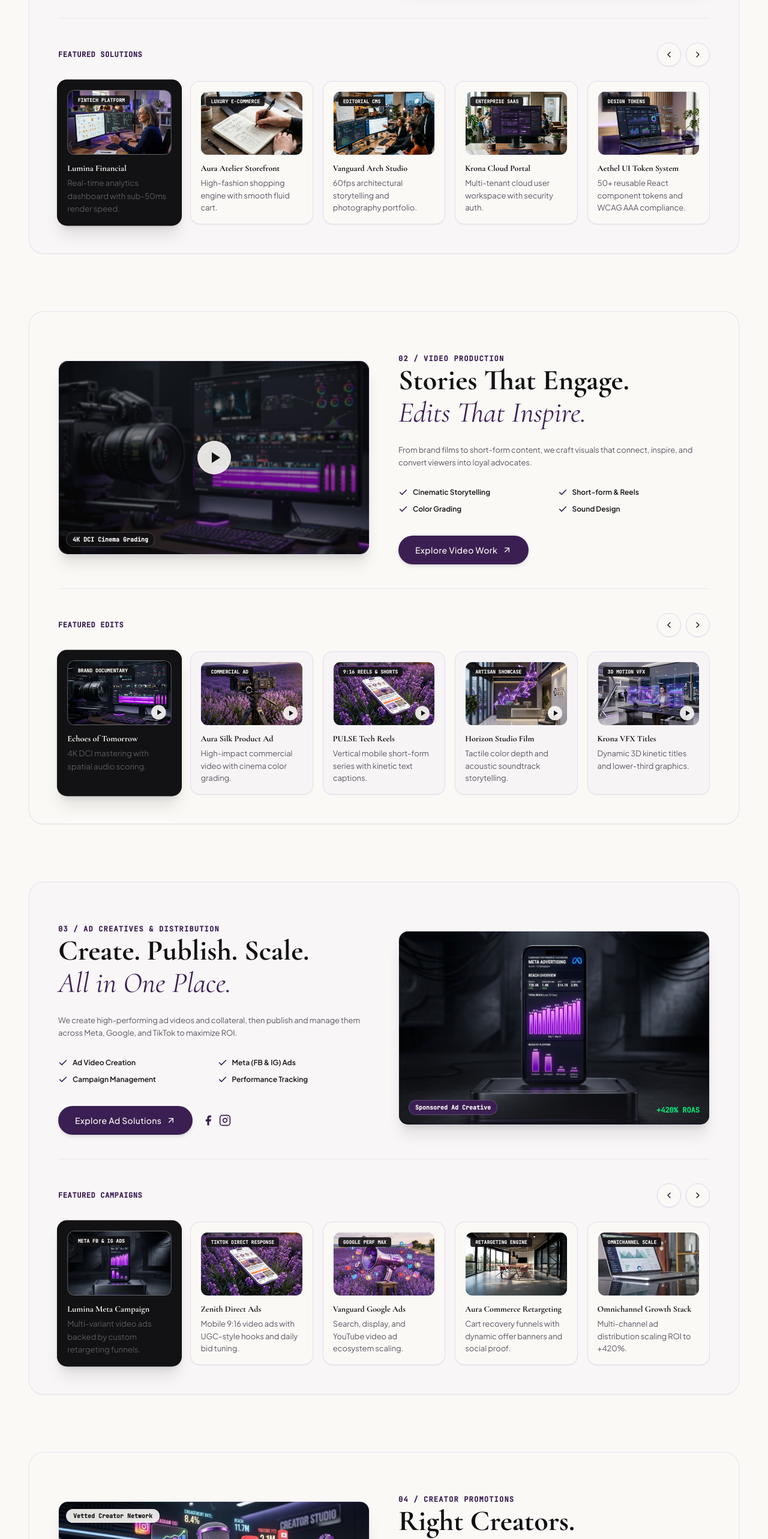
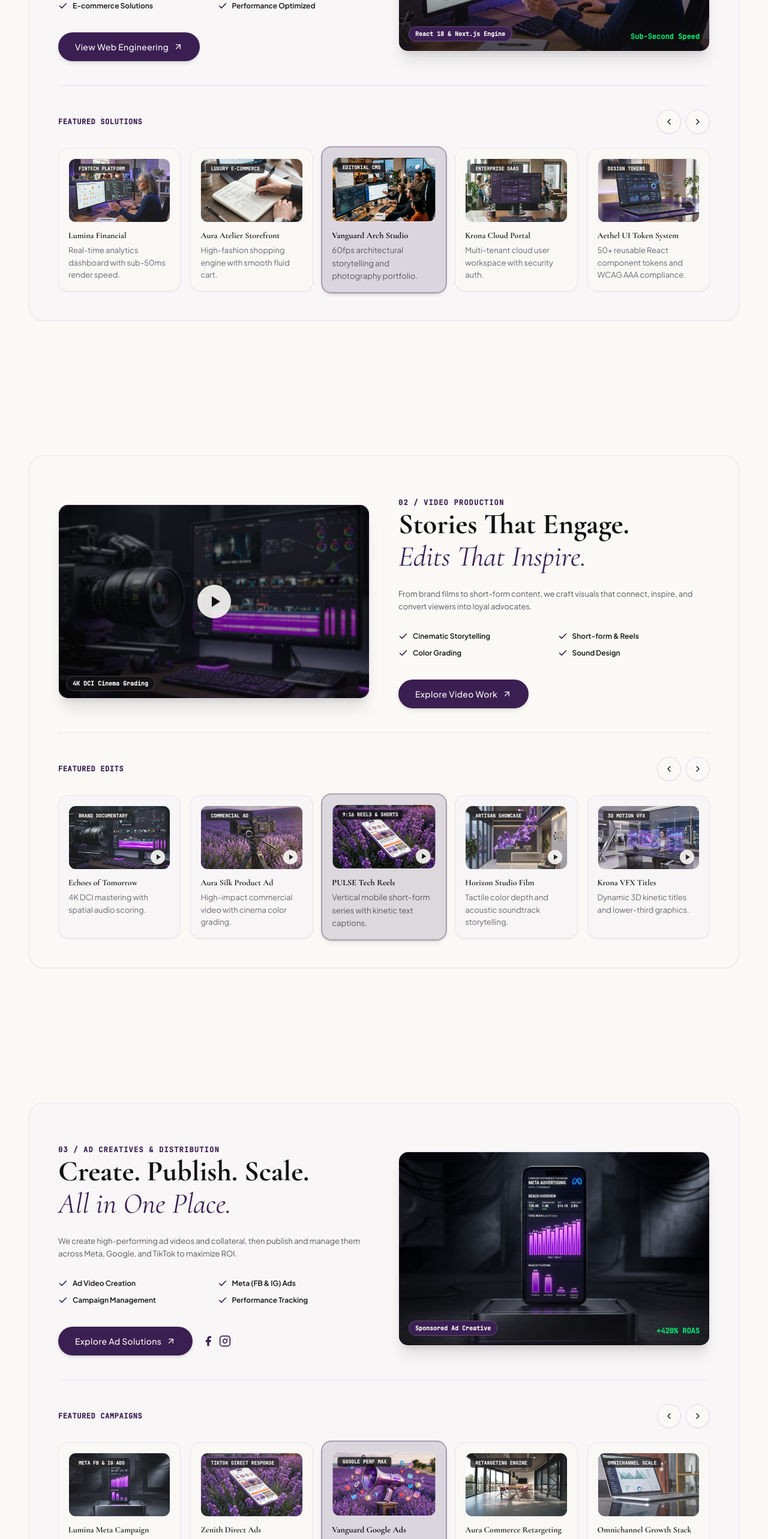
Before and after one commit to Krishna00s/Zenova, a React (Vite) app: page / in a window 1280 px wide. Shown: the part 2120-4686 px from the top of the page at 60% size. Built offline with nearby package versions, Linux system fonts and the light colour scheme.

Commit message:
fix: custom professional dropdown, high contrast craftsmanship card text, middle active carousel card with 25% subtle highlight, friendly email typography, and doubled section spacing

```diff
--- a/src/pages/LandingPage/chapters/ProudWorkChapter.tsx
+++ b/src/pages/LandingPage/chapters/ProudWorkChapter.tsx
@@ -18,11 +18,11 @@ import { scrollRevealCards } from '../../../animations/reveal';
 export const ProudWorkChapter: React.FC = () => {
   const containerRef = useRef<HTMLDivElement>(null);
 
-  // Carousel active indices for each section (5 cards each)
-  const [webIndex, setWebIndex] = useState(0);
-  const [videoIndex, setVideoIndex] = useState(0);
-  const [adIndex, setAdIndex] = useState(0);
-  const [promoIndex, setPromoIndex] = useState(0);
+  // Carousel active indices set to middle card (index 2 of 5) by default!
+  const [webIndex, setWebIndex] = useState(2);
+  const [videoIndex, setVideoIndex] = useState(2);
+  const [adIndex, setAdIndex] = useState(2);
+  const [promoIndex, setPromoIndex] = useState(2);
 
   useGSAP(() => {
     const cards = containerRef.current?.querySelectorAll('.showcase-card');
@@ -208,7 +208,7 @@ export const ProudWorkChapter: React.FC = () => {
   ];
 
   return (
-    <section ref={containerRef} className="relative w-full bg-soft-white text-near-black py-16 sm:py-20 md:py-28 space-y-16 sm:space-y-20 md:space-y-24">
+    <section ref={containerRef} className="relative w-full bg-soft-white text-near-black py-32 sm:py-44 md:py-56 space-y-32 sm:space-y-44 md:space-y-56">
       {/* 01 WEB ENGINEERING SHOWCASE */}
       <Container>
         <div className="showcase-card bg-warm-lavender/30 rounded-2xl sm:rounded-3xl p-6 sm:p-8 lg:p-12 border border-muted-lavender/60 space-y-8 sm:space-y-10 shadow-xs hover:shadow-2xl hover:border-deep-violet/30 transition-all duration-500">
@@ -304,7 +304,7 @@ export const ProudWorkChapter: React.FC = () => {
               </div>
             </div>
 
-            {/* 5-Card Interactive Carousel Grid */}
+            {/* 5-Card Carousel Grid with 25% Subtle Highlight on Middle Card */}
             <div className="grid grid-cols-1 sm:grid-cols-2 lg:grid-cols-5 gap-4">
               {webCards.map((card, idx) => {
                 const isActive = idx === webIndex;
@@ -313,24 +313,24 @@ export const ProudWorkChapter: React.FC = () => {
                     key={card.id}
                     to={card.link}
                     onClick={() => setWebIndex(idx)}
-                    className={`rounded-2xl p-4 transition-all duration-300 flex flex-col justify-between h-full border text-left ${
+                    className={`rounded-2xl p-4 transition-all duration-300 flex flex-col justify-between h-full border text-left cursor-pointer ${
                       isActive
-                        ? 'bg-near-black text-soft-white border-near-black shadow-xl scale-[1.02] z-10'
-                        : 'bg-soft-white text-near-black border-muted-lavender/80 hover:border-deep-violet/40 hover:-translate-y-1 shadow-xs'
+                        ? 'bg-[#3B1F52]/15 border-deep-violet/40 shadow-md ring-1 ring-deep-violet/30 scale-[1.02] z-10'
+                        : 'bg-soft-white/90 text-near-black border-muted-lavender/70 hover:border-deep-violet/30 hover:-translate-y-0.5 shadow-xs opacity-90'
                     }`}
                   >
                     <div className="space-y-3">
-                      <div className="aspect-[16/10] rounded-xl overflow-hidden relative border border-slate-200/40">
+                      <div className="aspect-[16/10] rounded-xl overflow-hidden relative border border-slate-200/50">
                         <img src={card.image} alt={card.title} className="w-full h-full object-cover object-center" />
-                        <div className="absolute top-2 left-2 px-2 py-0.5 rounded bg-near-black/90 text-soft-white text-[8px] font-mono font-bold">
+                        <div className="absolute top-2 left-2 px-2 py-0.5 rounded bg-near-black/80 text-soft-white text-[8px] font-mono font-bold">
                           {card.badge}
                         </div>
                       </div>
                       <div className="space-y-1">
-                        <h4 className={`text-sm font-editorial font-bold ${isActive ? 'text-soft-white' : 'text-near-black'}`}>
+                        <h4 className="text-sm font-editorial font-bold text-near-black">
                           {card.title}
                         </h4>
-                        <p className={`card-body-text text-[11px] leading-relaxed ${isActive ? 'text-soft-white/70' : 'text-neutral-slate'}`}>
+                        <p className="card-body-text text-[11px] leading-relaxed">
                           {card.desc}
                         </p>
                       </div>
@@ -343,7 +343,7 @@ export const ProudWorkChapter: React.FC = () => {
         </div>
       </Container>
 
-      {/* 02 VIDEO PRODUCTION SHOWCASE (Design Pattern Alternation: Image Left, Text Right) */}
+      {/* 02 VIDEO PRODUCTION SHOWCASE */}
       <Container>
         <div className="showcase-card bg-soft-white rounded-2xl sm:rounded-3xl p-6 sm:p-8 lg:p-12 border border-muted-lavender/60 space-y-8 sm:space-y-10 shadow-xs hover:shadow-2xl hover:border-deep-violet/30 transition-all duration-500">
           {/* Top Row: Left Main Image + Right Narrative (Padded & Spacious) */}
@@ -368,7 +368,7 @@ export const ProudWorkChapter: React.FC = () => {
               </div>
             </div>
 
-            {/* Right Narrative Column (Padded from top & spacious) */}
+            {/* Right Narrative Column */}
             <div className="lg:col-span-6 space-y-5 sm:space-y-6 order-1 lg:order-2">
               <div className="space-y-2">
                 <span className="text-[11px] sm:text-xs font-mono uppercase text-deep-violet tracking-widest font-semibold">
@@ -411,7 +411,7 @@ export const ProudWorkChapter: React.FC = () => {
             </div>
           </div>
 
-          {/* Bottom Row (Full Width / Centered Middle): Featured Edits 5-Card Carousel */}
+          {/* Bottom Row: 5-Card Carousel */}
           <div className="pt-8 sm:pt-10 border-t border-muted-lavender/50 space-y-6">
             <div className="flex items-center justify-between">
               <span className="text-[11px] sm:text-xs font-mono uppercase text-deep-violet font-semibold tracking-wider">
@@ -437,7 +437,7 @@ export const ProudWorkChapter: React.FC = () => {
               </div>
             </div>
 
-            {/* 5-Card Interactive Carousel Grid */}
+            {/* 5-Card Carousel Grid with 25% Subtle Highlight on Middle Card */}
             <div className="grid grid-cols-1 sm:grid-cols-2 lg:grid-cols-5 gap-4">
               {videoCards.map((card, idx) => {
                 const isActive = idx === videoIndex;
@@ -446,16 +446,16 @@ export const ProudWorkChapter: React.FC = () => {
                     key={card.id}
                     to={card.link}
                     onClick={() => setVideoIndex(idx)}
-                    className={`rounded-2xl p-4 transition-all duration-300 flex flex-col justify-between h-full border text-left ${
+                    className={`rounded-2xl p-4 transition-all duration-300 flex flex-col justify-between h-full border text-left cursor-pointer ${
                       isActive
-                        ? 'bg-near-black text-soft-white border-near-black shadow-xl scale-[1.02] z-10'
-                        : 'bg-warm-lavender/40 text-near-black border-muted-lavender/80 hover:border-deep-violet/40 hover:-translate-y-1 shadow-xs'
+                        ? 'bg-[#3B1F52]/15 border-deep-violet/40 shadow-md ring-1 ring-deep-violet/30 scale-[1.02] z-10'
+                        : 'bg-warm-lavender/40 text-near-black border-muted-lavender/70 hover:border-deep-violet/30 hover:-translate-y-0.5 shadow-xs opacity-90'
                     }`}
                   >
                     <div className="space-y-3">
-                      <div className="aspect-[16/10] rounded-xl overflow-hidden relative border border-slate-200/40 group">
+                      <div className="aspect-[16/10] rounded-xl overflow-hidden relative border border-slate-200/50 group">
                         <img src={card.image} alt={card.title} className="w-full h-full object-cover object-center" />
-                        <div className="absolute top-2 left-2 px-2 py-0.5 rounded bg-near-black/90 text-soft-white text-[8px] font-mono font-bold">
+                        <div className="absolute top-2 left-2 px-2 py-0.5 rounded bg-near-black/80 text-soft-white text-[8px] font-mono font-bold">
                           {card.badge}
                         </div>
                         <div className="absolute bottom-2 right-2 w-6 h-6 rounded-full bg-soft-white/90 flex items-center justify-center">
@@ -463,10 +463,10 @@ export const ProudWorkChapter: React.FC = () => {
                         </div>
                       </div>
                       <div className="space-y-1">
-                        <h4 className={`text-sm font-editorial font-bold ${isActive ? 'text-soft-white' : 'text-near-black'}`}>
+                        <h4 className="text-sm font-editorial font-bold text-near-black">
                           {card.title}
                         </h4>
-                        <p className={`card-body-text text-[11px] leading-relaxed ${isActive ? 'text-soft-white/70' : 'text-neutral-slate'}`}>
+                        <p className="card-body-text text-[11px] leading-relaxed">
                           {card.desc}
                         </p>
                       </div>
@@ -479,12 +479,11 @@ export const ProudWorkChapter: React.FC = () => {
         </div>
       </Container>
 
-      {/* 03 AD CREATIVES & DISTRIBUTION SHOWCASE (Text Left, Image Right) */}
+      {/* 03 AD CREATIVES & DISTRIBUTION SHOWCASE */}
       <Container>
         <div className="showcase-card bg-warm-lavender/30 rounded-2xl sm:rounded-3xl p-6 sm:p-8 lg:p-12 border border-muted-lavender/60 space-y-8 sm:space-y-10 shadow-xs hover:shadow-2xl hover:border-deep-violet/30 transition-all duration-500">
-          {/* Top Row: Left Narrative (Padded & Spacious) + Right Main Image */}
+          {/* Top Row: Left Narrative + Right Image */}
           <div className="grid grid-cols-1 lg:grid-cols-12 gap-8 lg:gap-12 items-center pt-2 sm:pt-4">
-            {/* Left Narrative Column */}
             <div className="lg:col-span-6 space-y-5 sm:space-y-6">
               <div className="space-y-2">
                 <span className="text-[11px] sm:text-xs font-mono uppercase text-deep-violet tracking-widest font-semibold">
@@ -530,7 +529,6 @@ export const ProudWorkChapter: React.FC = () => {
               </div>
             </div>
 
-            {/* Right Main Dedicated Image */}
             <div className="lg:col-span-6 w-full">
               <div className="rounded-2xl overflow-hidden shadow-xl border border-muted-lavender/80 w-full aspect-[16/10] group hover:scale-[1.01] transition-transform duration-500 relative">
                 <img
@@ -551,7 +549,7 @@ export const ProudWorkChapter: React.FC = () => {
             </div>
           </div>
 
-          {/* Bottom Row (Full Width / Centered Middle): Featured Campaigns 5-Card Carousel */}
+          {/* Bottom Row: 5-Card Carousel */}
           <div className="pt-8 sm:pt-10 border-t border-muted-lavender/50 space-y-6">
             <div className="flex items-center justify-between">
               <span className="text-[11px] sm:text-xs font-mono uppercase text-deep-violet font-semibold tracking-wider">
@@ -577,7 +575,7 @@ export const ProudWorkChapter: React.FC = () => {
               </div>
             </div>
 
-            {/* 5-Card Interactive Carousel Grid */}
+            {/* 5-Card Carousel Grid with 25% Subtle Highlight on Middle Card */}
             <div className="grid grid-cols-1 sm:grid-cols-2 lg:grid-cols-5 gap-4">
               {adCards.map((card, idx) => {
                 const isActive = idx === adIndex;
@@ -586,24 +584,24 @@ export const ProudWorkChapter: React.FC = () => {
                     key={card.id}
                     to={card.link}
                     onClick={() => setAdIndex(idx)}
-                    className={`rounded-2xl p-4 transition-all duration-300 flex flex-col justify-between h-full border text-left ${
+                    className={`rounded-2xl p-4 transition-all duration-300 flex flex-col justify-between h-full border text-left cursor-pointer ${
                       isActive
-                        ? 'bg-near-black text-soft-white border-near-black shadow-xl scale-[1.02] z-10'
-                        : 'bg-soft-white text-near-black border-muted-lavender/80 hover:border-deep-violet/40 hover:-translate-y-1 shadow-xs'
+                        ? 'bg-[#3B1F52]/15 border-deep-violet/40 shadow-md ring-1 ring-deep-violet/30 scale-[1.02] z-10'
+                        : 'bg-soft-white/90 text-near-black border-muted-lavender/70 hover:border-deep-violet/30 hover:-translate-y-0.5 shadow-xs opacity-90'
                     }`}
                   >
                     <div className="space-y-3">
-                      <div className="aspect-[16/10] rounded-xl overflow-hidden relative border border-slate-200/40">
+                      <div className="aspect-[16/10] rounded-xl overflow-hidden relative border border-slate-200/50">
                         <img src={card.image} alt={card.title} className="w-full h-full object-cover object-center" />
-                        <div className="absolute top-2 left-2 px-2 py-0.5 rounded bg-near-black/90 text-soft-white text-[8px] font-mono font-bold">
+                        <div className="absolute top-2 left-2 px-2 py-0.5 rounded bg-near-black/80 text-soft-white text-[8px] font-mono font-bold">
                           {card.badge}
                         </div>
                       </div>
                       <div className="space-y-1">
-                        <h4 className={`text-sm font-editorial font-bold ${isActive ? 'text-soft-white' : 'text-near-black'}`}>
+                        <h4 className="text-sm font-editorial font-bold text-near-black">
                           {card.title}
                         </h4>
-                        <p className={`card-body-text text-[11px] leading-relaxed ${isActive ? 'text-soft-white/70' : 'text-neutral-slate'}`}>
+                        <p className="card-body-text text-[11px] leading-relaxed">
                           {card.desc}
                         </p>
                       </div>
@@ -616,12 +614,11 @@ export const ProudWorkChapter: React.FC = () => {
         </div>
       </Container>
 
-      {/* 04 CREATOR PROMOTIONS SHOWCASE (Design Pattern Alternation: Image Left, Text Right) */}
+      {/* 04 CREATOR PROMOTIONS SHOWCASE */}
       <Container>
         <div className="showcase-card bg-soft-white rounded-2xl sm:rounded-3xl p-6 sm:p-8 lg:p-12 border border-muted-lavender/60 space-y-8 sm:space-y-10 shadow-xs hover:shadow-2xl hover:border-deep-violet/30 transition-all duration-500">
-          {/* Top Row: Left Main Image + Right Narrative (Padded & Spacious) */}
+          {/* Top Row: Left Image + Right Narrative */}
           <div className="grid grid-cols-1 lg:grid-cols-12 gap-8 lg:gap-12 items-center pt-2 sm:pt-4">
-            {/* Left Main Dedicated Image */}
             <div className="lg:col-span-6 w-full order-2 lg:order-1">
               <div className="rounded-2xl overflow-hidden shadow-xl border border-muted-lavender/80 w-full aspect-[16/10] group hover:scale-[1.01] transition-transform duration-500 relative">
                 <img
@@ -636,7 +633,6 @@ export const ProudWorkChapter: React.FC = () => {
               </div>
             </div>
 
-            {/* Right Narrative Column (Padded from top & spacious) */}
             <div className="lg:col-span-6 space-y-5 sm:space-y-6 order-1 lg:order-2">
               <div className="space-y-2">
                 <span className="text-[11px] sm:text-xs font-mono uppercase text-deep-violet tracking-widest font-semibold">
@@ -679,7 +675,7 @@ export const ProudWorkChapter: React.FC = () => {
             </div>
           </div>
 
-          {/* Bottom Row (Full Width / Centered Middle): Featured Creator Networks 5-Card Carousel */}
+          {/* Bottom Row: 5-Card Carousel */}
           <div className="pt-8 sm:pt-10 border-t border-muted-lavender/50 space-y-6">
             <div className="flex items-center justify-between">
               <span className="text-[11px] sm:text-xs font-mono uppercase text-deep-violet font-semibold tracking-wider">
@@ -705,7 +701,7 @@ export const ProudWorkChapter: React.FC = () => {
               </div>
             </div>
 
-            {/* 5-Card Interactive Carousel Grid */}
+            {/* 5-Card Carousel Grid with 25% Subtle Highlight on Middle Card */}
             <div className="grid grid-cols-1 sm:grid-cols-2 lg:grid-cols-5 gap-4">
               {promoCards.map((card, idx) => {
                 const isActive = idx === promoIndex;
@@ -714,24 +710,24 @@ export const ProudWorkChapter: React.FC = () => {
                     key={card.id}
                     to={card.link}
                     onClick={() => setPromoIndex(idx)}
-                    className={`rounded-2xl p-4 transition-all duration-300 flex flex-col justify-between h-full border text-left ${
+                    className={`rounded-2xl p-4 transition-all duration-300 flex flex-col justify-between h-full border text-left cursor-pointer ${
                       isActive
-                        ? 'bg-near-black text-soft-white border-near-black shadow-xl scale-[1.02] z-10'
-                        : 'bg-warm-lavender/40 text-near-black border-muted-lavender/80 hover:border-deep-violet/40 hover:-translate-y-1 shadow-xs'
+                        ? 'bg-[#3B1F52]/15 border-deep-violet/40 shadow-md ring-1 ring-deep-violet/30 scale-[1.02] z-10'
+                        : 'bg-warm-lavender/40 text-near-black border-muted-lavender/70 hover:border-deep-violet/30 hover:-translate-y-0.5 shadow-xs opacity-90'
                     }`}
                   >
                     <div className="space-y-3">
-                      <div className="aspect-[16/10] rounded-xl overflow-hidden relative border border-slate-200/40">
+                      <div className="aspect-[16/10] rounded-xl overflow-hidden relative border border-slate-200/50">
                         <img src={card.image} alt={card.title} className="w-full h-full object-cover object-center" />
-                        <div className="absolute top-2 left-2 px-2 py-0.5 rounded bg-near-black/90 text-soft-white text-[8px] font-mono font-bold">
+                        <div className="absolute top-2 left-2 px-2 py-0.5 rounded bg-near-black/80 text-soft-white text-[8px] font-mono font-bold">
                           {card.badge}
                         </div>
                       </div>
                       <div className="space-y-1">
-                        <h4 className={`text-sm font-editorial font-bold ${isActive ? 'text-soft-white' : 'text-near-black'}`}>
+                        <h4 className="text-sm font-editorial font-bold text-near-black">
                           {card.title}
                         </h4>
-                        <p className={`card-body-text text-[11px] leading-relaxed ${isActive ? 'text-soft-white/70' : 'text-neutral-slate'}`}>
+                        <p className="card-body-text text-[11px] leading-relaxed">
                           {card.desc}
                         </p>
                       </div>
```
Also changed, not shown: src/pages/LandingPage/chapters/ContactChapter.tsx (+69 -23 lines), src/pages/LandingPage/chapters/HumanTrustChapter.tsx (+11 -9 lines).
